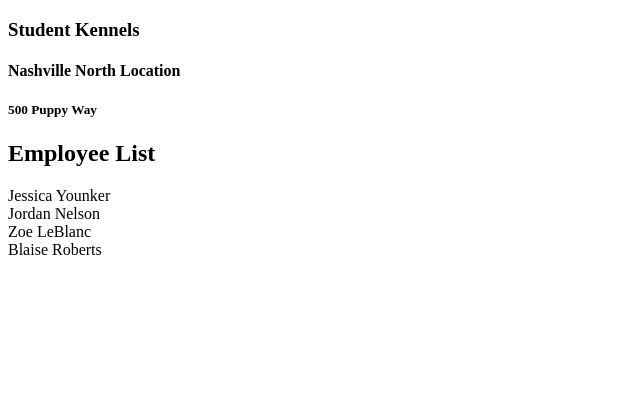
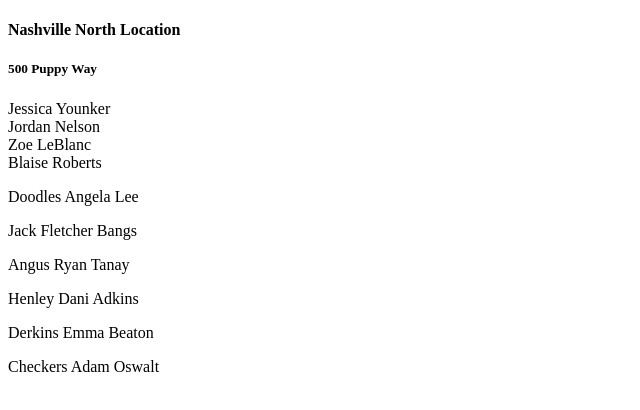
Before and after one commit to 1asdfghjkl7/Student-Kennel, a React (Create React App) app: page / in a window 1280 px wide. Shown: the top 410 px of the page, without its empty margins (0-640 px from the left). Built offline with nearby package versions, Linux system fonts and the light colour scheme.

Commit message:
advanced challenge complete

```diff
--- /dev/null
+++ b/src/AnimalList.js
@@ -0,0 +1,24 @@
+import React, { Component } from "react";
+
+export default class LocationList extends Component {
+  render() {
+    return (
+      <React.Fragment>
+        <div>
+          {this.props.intersection.map(inter => {
+            const currentAnimal = inter.animalId - 1;
+            const currentOwner = inter.ownerId - 1;
+            return (
+              <div>
+                <p>
+                  {this.props.animals[currentAnimal].name}{" "}
+                  {this.props.owners[currentOwner].name}
+                </p>
+              </div>
+            );
+          })}
+        </div>
+      </React.Fragment>
+    );
+  }
+}
--- a/src/EmployeeList.js
+++ b/src/EmployeeList.js
@@ -3,13 +3,9 @@ import React, { Component } from "react";
 export default class EmployeeList extends Component {
   render() {
     return (
-      <article>
-        <h1>Employee List</h1>
-        <section>Jessica Younker</section>
-        <section>Jordan Nelson</section>
-        <section>Zoe LeBlanc</section>
-        <section>Blaise Roberts</section>
-      </article>
+      <React.Fragment>
+        {this.props.employees.map(employee => <div>{employee.name}</div>)}
+      </React.Fragment>
     );
   }
 }
--- a/src/Kennel.js
+++ b/src/Kennel.js
@@ -1,15 +1,56 @@
 import React, { Component } from "react";
-import EmployeeList from "./EmployeeList"; // Import EmployeeList component
+import EmployeeList from "./EmployeeList";
 import LocationList from "./LocationList";
+import AnimalList from "./AnimalList";
+export default class Kennel extends Component {
+  state = {
+    employees: [
+      { id: 1, name: "Jessica Younker" },
+      { id: 2, name: "Jordan Nelson" },
+      { id: 3, name: "Zoe LeBlanc" },
+      { id: 4, name: "Blaise Roberts" }
+    ],
+    locations: [
+      { id: 1, name: "Nashville North" },
+      { id: 2, name: "Nashville South" }
+    ],
+    animals: [
+      { id: 1, name: "Doodles" },
+      { id: 2, name: "Jack" },
+      { id: 3, name: "Angus" },
+      { id: 4, name: "Henley" },
+      { id: 5, name: "Derkins" },
+      { id: 6, name: "Checkers" }
+    ],
+    owners: [
+      { id: 1, name: "Ryan Tanay" },
+      { id: 2, name: "Emma Beaton" },
+      { id: 3, name: "Dani Adkins" },
+      { id: 4, name: "Adam Oswalt" },
+      { id: 5, name: "Fletcher Bangs" },
+      { id: 6, name: "Angela Lee" }
+    ],
+    intersection: [
+      { animalId: 1, ownerId: 6 },
+      { animalId: 2, ownerId: 5 },
+      { animalId: 3, ownerId: 1 },
+      { animalId: 4, ownerId: 3 },
+      { animalId: 5, ownerId: 2 },
+      { animalId: 6, ownerId: 4 }
+    ]
+  };
 
-export default class Kennel extends Component {
   render() {
     return (
-      <div>
-        <h3>Student Kennels</h3>
-        <LocationList />
-        <EmployeeList />
-      </div>
+      <React.Fragment>
+        <LocationList locations={this.state.locations} />
+        <EmployeeList employees={this.state.employees} />
+        <AnimalList
+          animals={this.state.animals}
+          owners={this.state.owners}
+          intersection={this.state.intersection}
+        />
+      </React.Fragment>
     );
   }
 }
```
